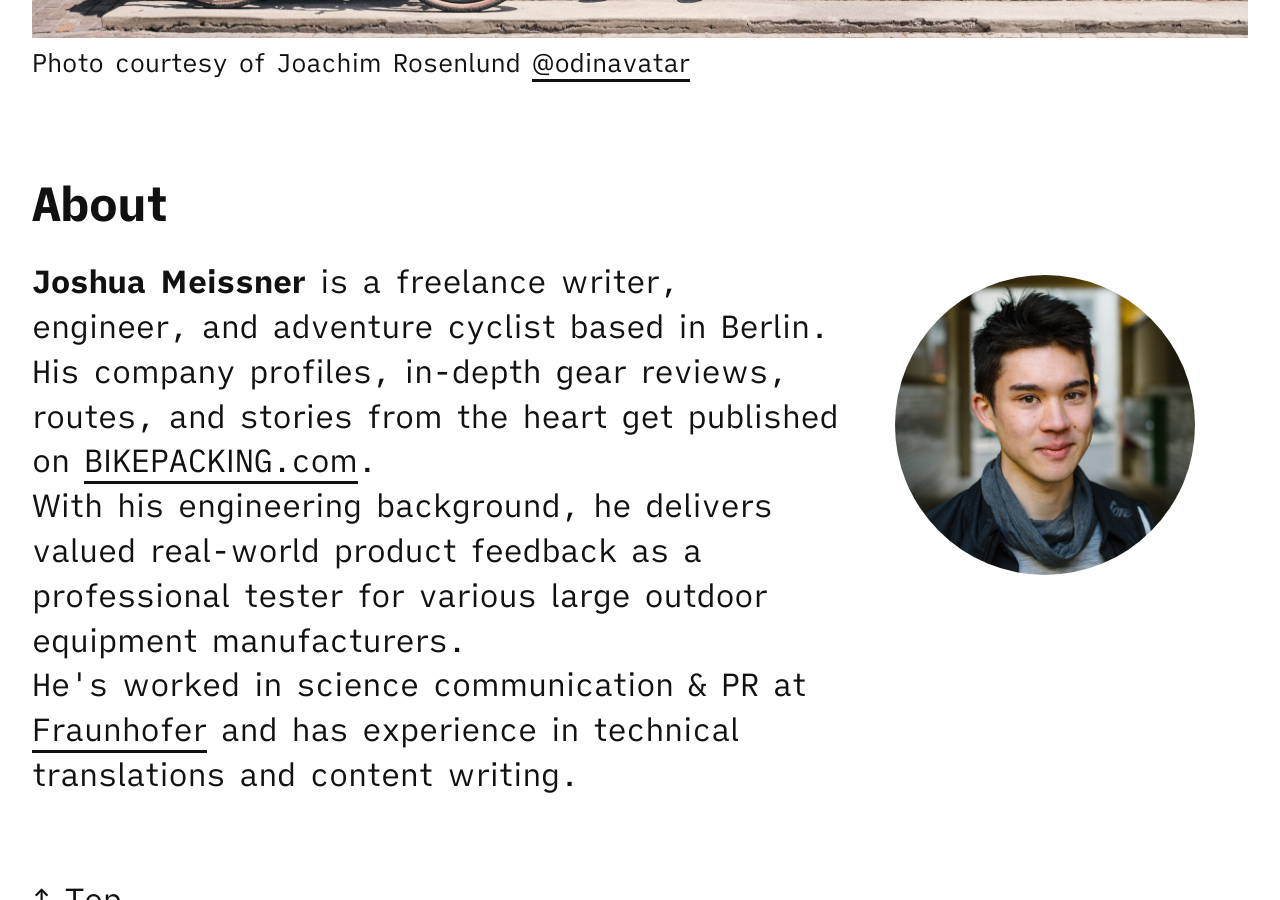
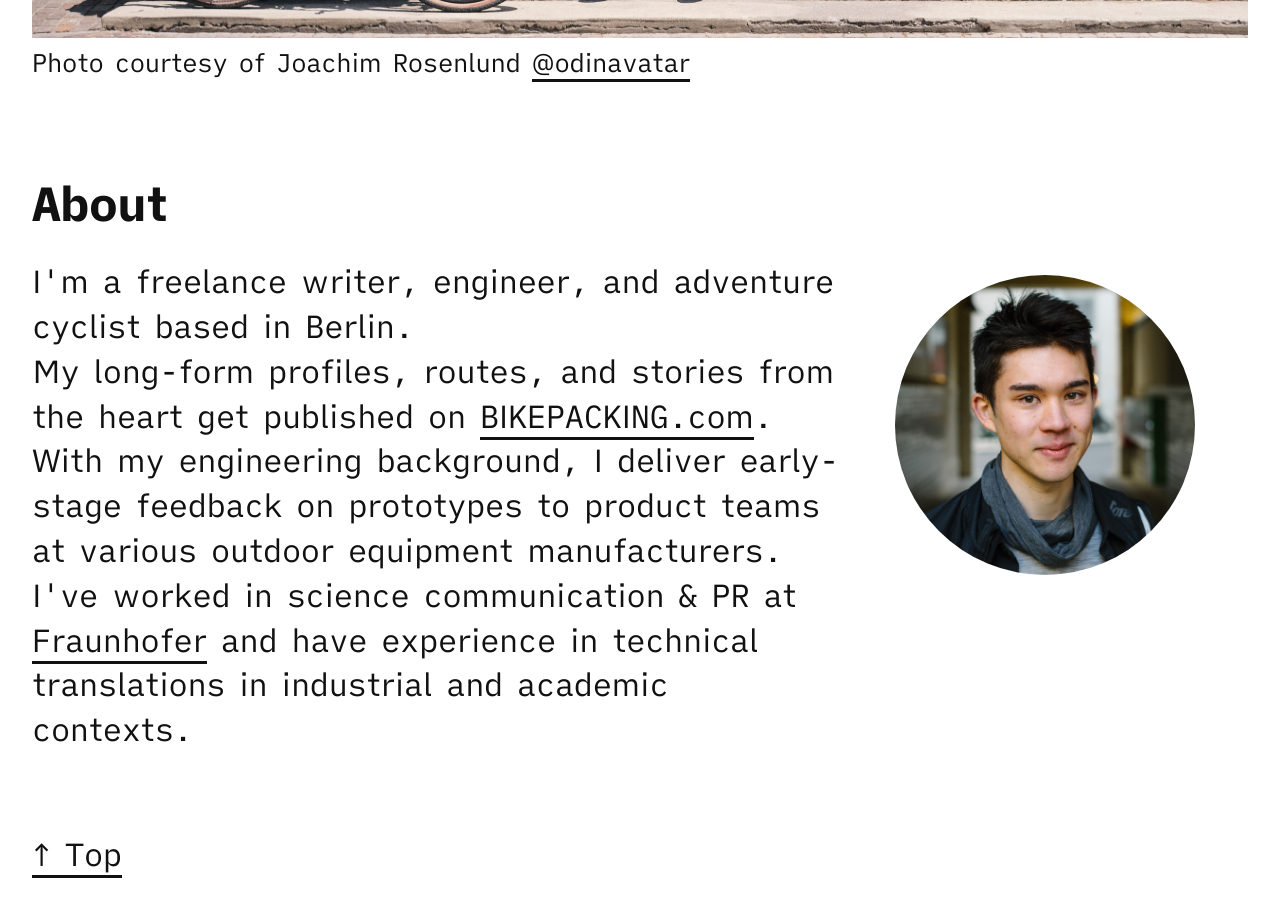
Before and after one commit to joshua-meissner/joshuameissner.de, a Jekyll site: the page built from about.html, in a window 1280 px wide and 900 px high, scrolled down 780 px. Built offline with Jekyll 4.4.1, drawn with Linux system fonts in a browser that asks for light colours; nearby versions of some CDN libraries.

Commit message:
updated about page

```diff
--- a/about.html
+++ b/about.html
@@ -12,9 +12,9 @@ permalink: /about
 <div class="clearfix mb0">
   <div class="sm-col sm-col-8">
   <h2 class="h0">About</h2>
-  <p class="about large intro"><strong>Joshua Meissner</strong> is a freelance writer, engineer, and adventure cyclist based in Berlin. <br> His company profiles, in-depth gear reviews, routes, and stories from the heart get published on <a href="https://bikepacking.com/author/josh-meissner/" target="_blank">BIKEPACKING.com</a>.
-  <br> With his engineering background, he delivers valued real-world product feedback as a professional tester for various large outdoor equipment manufacturers.
-   <br> He's worked in science communication & PR at <a href="https://www.iuk.fraunhofer.de/" target="_blank">Fraunhofer</a> and has experience in technical translations and content writing.
+  <p class="about large intro">I'm a freelance writer, engineer, and adventure cyclist based in Berlin. <br> My long-form profiles, routes, and stories from the heart get published on <a href="https://bikepacking.com/author/josh-meissner/" target="_blank">BIKEPACKING.com</a>.
+  <br> With my engineering background, I deliver early-stage feedback on prototypes to product teams at various outdoor equipment manufacturers.
+   <br> I've worked in science communication & PR at <a href="https://www.iuk.fraunhofer.de/" target="_blank">Fraunhofer</a> and have experience in technical translations in industrial and academic contexts.
    </p>
   </div>
   <div class="sm-col sm-col-4">
```
